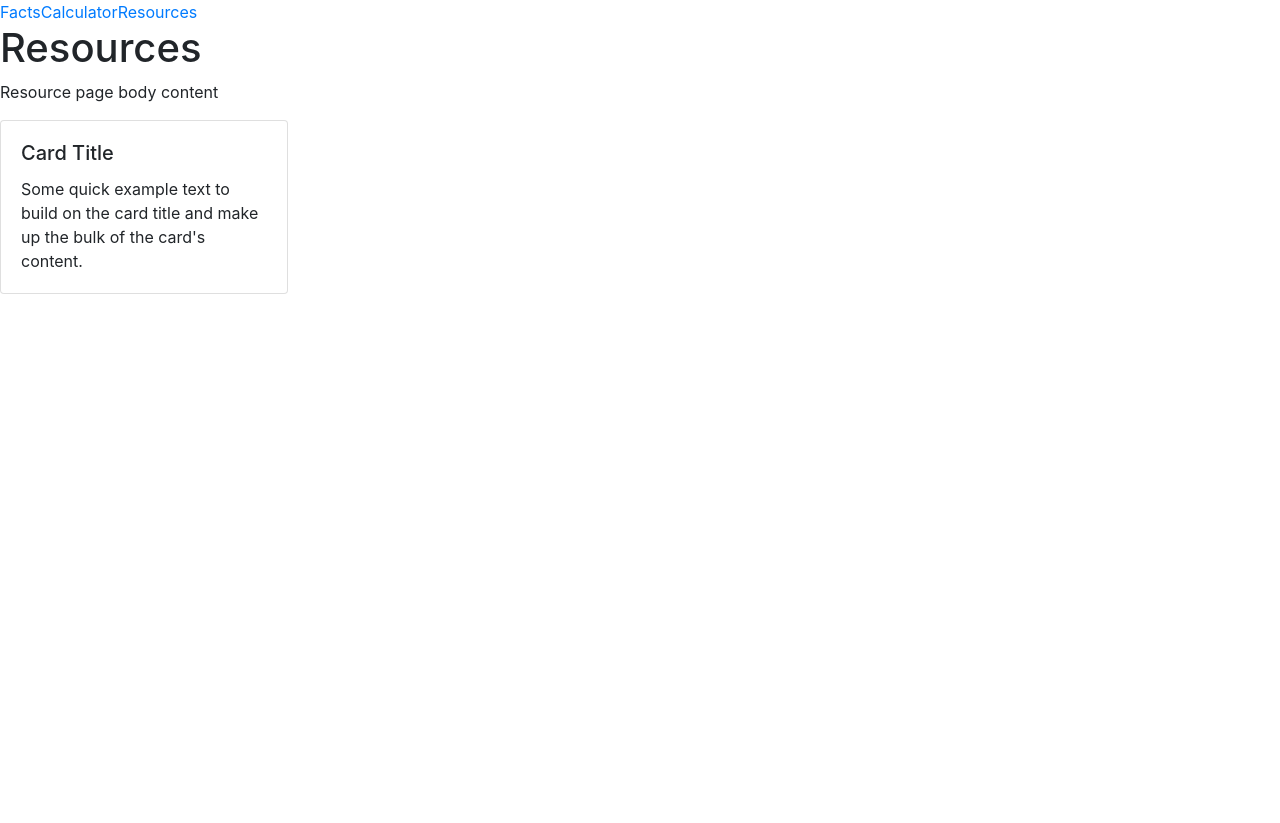
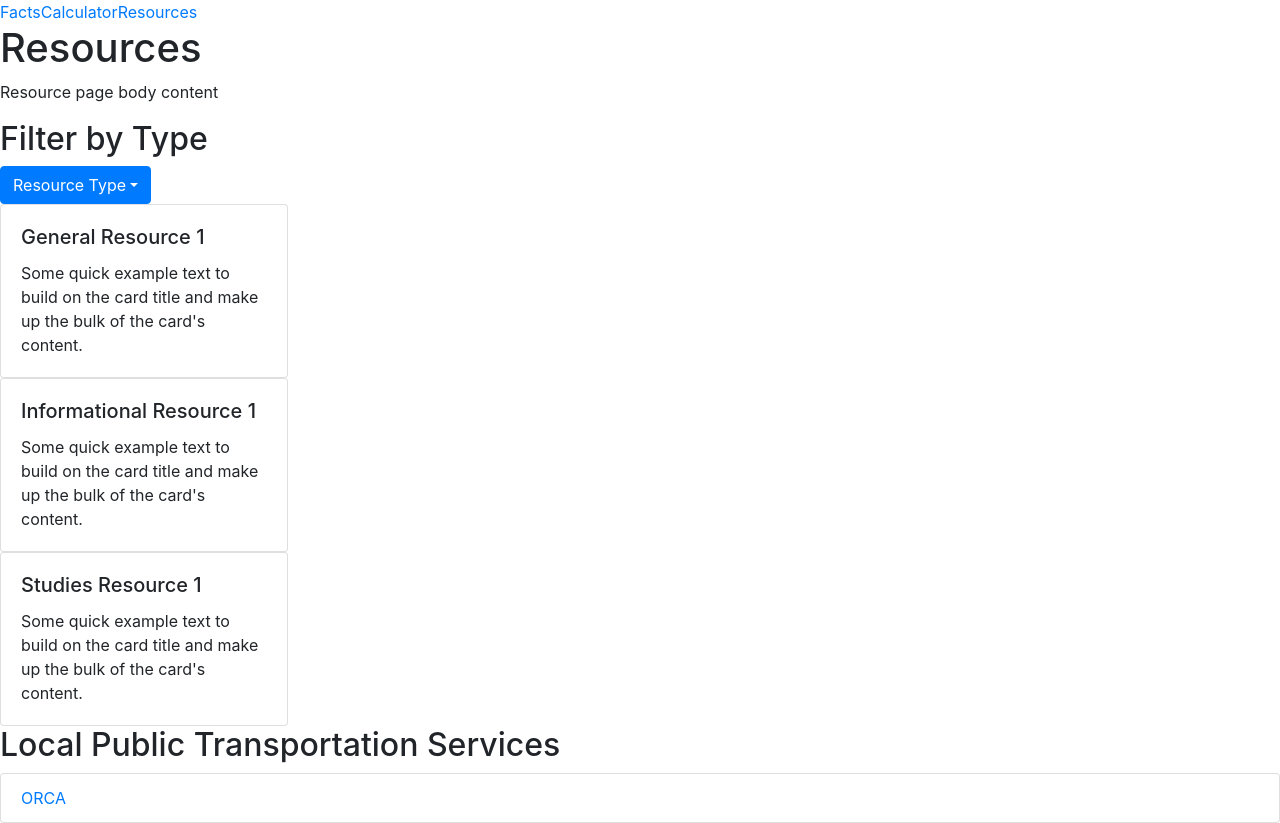
Before and after one commit to uw-info442c-au20/Vroom, a React (Create React App) app in the folder vroom/: page /Resources in a window 1280 px wide. Before the commit the page ends 800 px from the top, so only its background shows below. Built offline with nearby package versions, Linux system fonts and the light colour scheme.

Commit message:
setup resources page

```diff
--- a/vroom/src/Resources.js
+++ b/vroom/src/Resources.js
@@ -1,22 +1,64 @@
 import React from 'react';
+import { useState } from 'react';
 import Card from 'react-bootstrap/Card';
+import Dropdown from 'react-bootstrap/Dropdown'
+import DropdownButton from 'react-bootstrap/DropdownButton';
+import ListGroup from 'react-bootstrap/ListGroup';
 
 const Resources = () => {
+
     return (
        <div>
-          <h1>Resources</h1>
-          <p>Resource page body content</p>
+         <h1>Resources</h1>
+         <p>Resource page body content</p>
+         <h2>Filter by Type</h2>
+         <DropdownButton id="dropdown-basic-button" title="Resource Type">
+            <Dropdown.Item>General Resources</Dropdown.Item>
+            <Dropdown.Item>Informational</Dropdown.Item>
+            <Dropdown.Item>Studies</Dropdown.Item>
+         </DropdownButton>
+
+         <div id="general">
             <Card style={{ width: '18rem' }}>
                <Card.Body>
-                  <Card.Title>Card Title</Card.Title>
+                  <Card.Title>General Resource 1</Card.Title>
                   <Card.Text>
                      Some quick example text to build on the card title and make up the bulk of
                      the card's content.
                   </Card.Text>
                </Card.Body>
             </Card>
+         </div>
+
+         <div id="info">
+            <Card style={{ width: '18rem' }}>
+               <Card.Body>
+                  <Card.Title>Informational Resource 1</Card.Title>
+                  <Card.Text>
+                     Some quick example text to build on the card title and make up the bulk of
+                     the card's content.
+                  </Card.Text>
+               </Card.Body>
+            </Card>
+         </div>
+
+         <div id="studies">
+            <Card style={{ width: '18rem' }}>
+               <Card.Body>
+                  <Card.Title>Studies Resource 1</Card.Title>
+                  <Card.Text>
+                     Some quick example text to build on the card title and make up the bulk of
+                     the card's content.
+                  </Card.Text>
+               </Card.Body>
+            </Card>
+         </div>
+
+         <h2>Local Public Transportation Services</h2>
+         <ListGroup>
+            <ListGroup.Item><a href="https://orcacard.com/ERG-Seattle/p1_001.do">ORCA</a></ListGroup.Item>
+         </ListGroup>
        </div>
-
     );
 }
 
```
Also changed, not shown: 1 other file (tests, documents, lock files or other folders).
